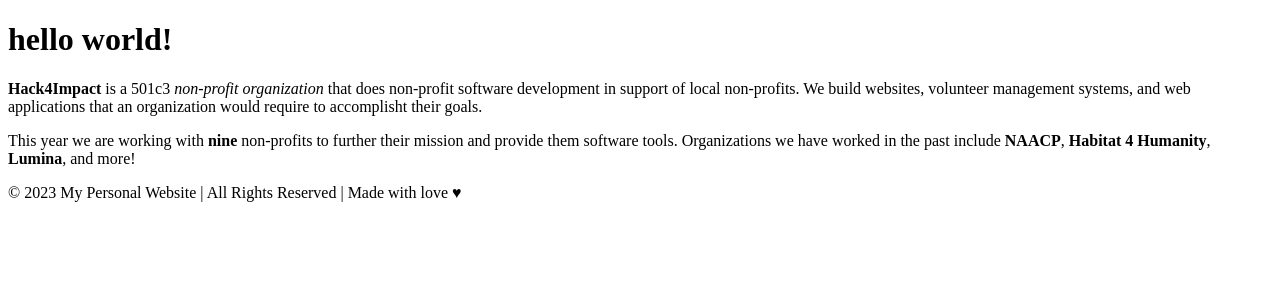
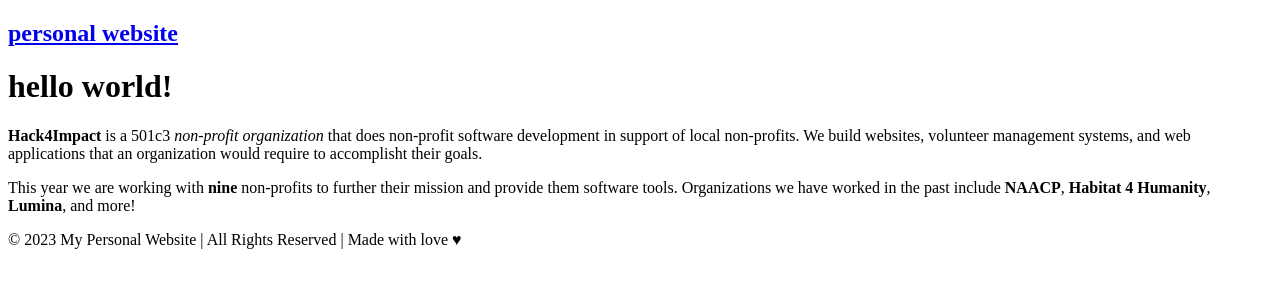
Before and after one commit to pragtoppo/pragtoppo.github.io, a plain HTML site: page index.html in a window 1280 px wide. Drawn offline with Linux system fonts and the light colour scheme.

Commit message:
Updated Tasks -Using Links in index

```diff
--- a/index.html
+++ b/index.html
@@ -4,7 +4,11 @@
     <title>Personal Website</title>
   </head>
   <body>
-    <nav></nav>
+    <nav class="navbar">
+        <h1 class="logo">
+          <a href="index.html">personal website</a>
+        </h1>
+      </nav>
     <main>
       <h1>hello world!</h1>
       <div class="about">
```
Also changed, not shown: blog.html (added).
